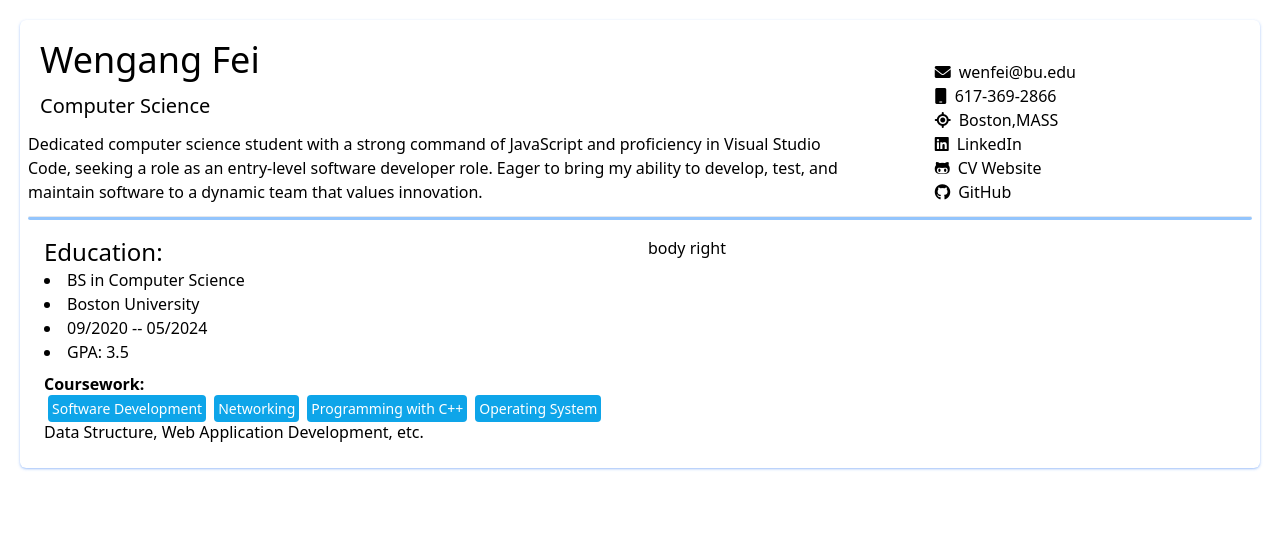
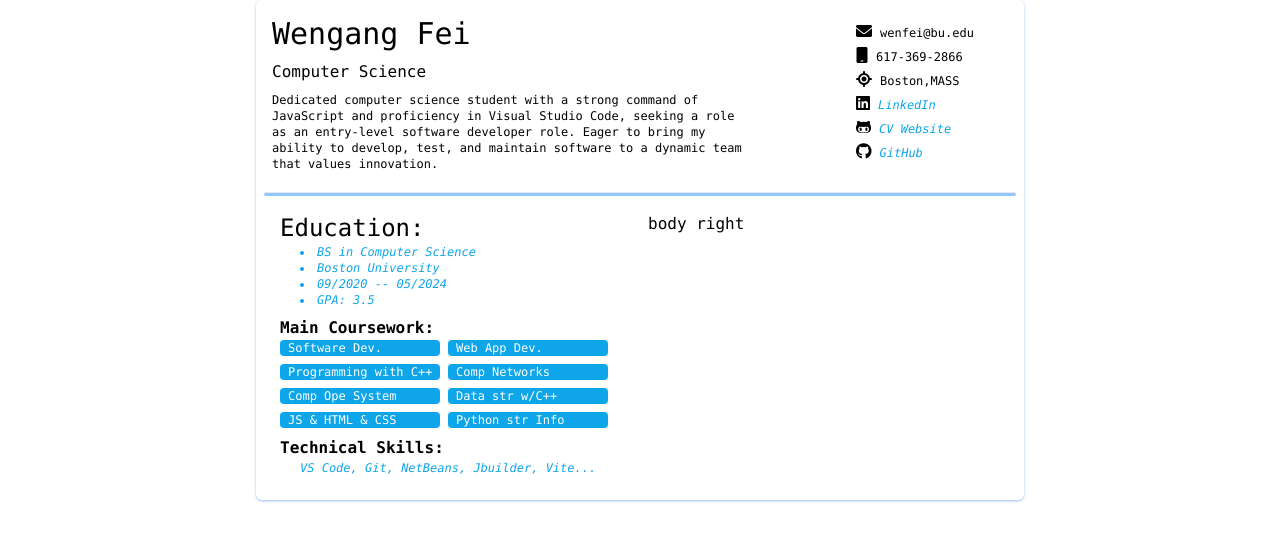
Before and after one commit to WengangFei/Wengang_Fei_CV, a React (Vite) app: page / in a window 1280 px wide. Shown: the top 540 px of the page. Built offline with nearby package versions, Linux system fonts and the light colour scheme.

Commit message:
progressing

```diff
--- a/src/App.jsx
+++ b/src/App.jsx
@@ -6,7 +6,8 @@ function App() {
 
 
   return (
-    <div className='m-5 p-2 rounded-md shadow shadow-blue-500/40 md:shadow-indigo-50/700 '>
+    <div className='m-auto p-2 rounded-md shadow shadow-blue-500/40
+    md:shadow-indigo-50/700 max-w-screen-md'>
       <Header />
       <Body />
     </div>
--- a/src/components/body.jsx
+++ b/src/components/body.jsx
@@ -2,20 +2,47 @@ export default function Body() {
   return (
     <>
         <hr className="h-1 mx-auto bg-blue-300 rounded mt-3 " />
-        <div className="font-sans grid grid-cols-2 gap-4 m-4">
-            <div>
+        <div className="font-mono grid grid-cols-2 gap-4 m-4">
+            <div className="mr-6">
                 <ul className="text-2xl">Education:</ul>
-                <li>BS in Computer Science</li>
-                <li>Boston University</li>
-                <li>09/2020 -- 05/2024</li>
-                <li>GPA: 3.5</li>
-                <p className="font-bold mt-2">Coursework:</p>
+                <li className="text-xs italic text-sky-500 ml-5">BS in Computer Science</li>
+                <li className="text-xs italic text-sky-500 ml-5">Boston University</li>
+                <li className="text-xs italic text-sky-500 ml-5">09/2020 -- 05/2024</li>
+                <li className="text-xs italic text-sky-500 ml-5">GPA: 3.5</li>
+                <p className="font-bold mt-2">Main Coursework:</p>
+                <div className="grid grid-cols-2 gap-2">
+                    <p className="bg-sky-500 rounded text-white text-xs pl-2">
+                        Software Dev.
+                    </p>
+                    <p className="bg-sky-500 rounded text-white text-xs pl-2">
+                        Web App Dev.
+                    </p>
+                    <p className="bg-sky-500 rounded text-white text-xs pl-2">
+                        Programming with C++
+                    </p>
+                    <p className="bg-sky-500 rounded text-white text-xs pl-2">
+                        Comp Networks
+                    </p>
+
+                    <p className="bg-sky-500 rounded text-white text-xs pl-2">
+                        Comp Ope System
+                    </p>
+                    <p className="bg-sky-500 rounded text-white text-xs pl-2">
+                        Data str w/C++
+                    </p>
+
+                    <p className="bg-sky-500 rounded text-white text-xs pl-2">
+                        JS & HTML & CSS
+                    </p>
+                    <p className="bg-sky-500 rounded text-white text-xs pl-2">
+                        Python str Info
+                    </p>
+                </div>
                 <div>
-                    <span className="bg-sky-500 p-1 rounded text-white text-sm m-1">Software Development</span>
-                    <span className="bg-sky-500 p-1 rounded text-white text-sm m-1">Networking</span>
-                    <span className="bg-sky-500 p-1 rounded text-white text-sm m-1">Programming with C++</span>
-                    <span className="bg-sky-500 p-1 rounded text-white text-sm m-1">Operating System</span> Data Structure,
-                    Web Application Development, etc.
+                <p className="font-bold mt-2">Technical Skills:</p>
+                <p className="text-xs italic text-sky-500 ml-5">
+                    VS Code, Git, NetBeans, Jbuilder, Vite...
+                </p>
                 </div>
 
             </div>
--- a/src/components/header.jsx
+++ b/src/components/header.jsx
@@ -2,24 +2,24 @@
 
 export default function header() {
   return (
-    <div className="font-sans grid grid-cols-6 gap-4">
+    <div className="font-mono grid grid-cols-6 gap-4">
         <div className='col-span-4 '>
-            <p className="text-4xl m-3">Wengang Fei</p>
-            <p className="text-xl m-3">Computer Science</p>
-            <p className="mt-3">Dedicated computer science student with a strong command
+            <p className="text-3xl m-2">Wengang Fei</p>
+            <p className="text-md m-2">Computer Science</p>
+            <p className="text-xs m-2">Dedicated computer science student with a strong command
                 of JavaScript and proficiency in Visual Studio Code, seeking
                 a role as an entry-level software developer role. Eager to bring
                 my ability to develop, test, and maintain software to a dynamic
                 team that values innovation.
             </p>
         </div>
-        <div className="col-span-2 ml-10 mt-8 pl-10">
-            <i className="fa-solid fa-envelope"></i><span className="m-2">wenfei@bu.edu</span><br/>
-            <i className="fa-solid fa-mobile"></i><span className="m-2">617-369-2866</span><br />
-            <i className="fa-solid fa-location-crosshairs"></i><span className="m-2">Boston,MASS</span><br />
-            <i className="fa-brands fa-linkedin"></i><a className="m-2" href="https://www.linkedin.com/in/wengang-fei-9948701b4/">LinkedIn</a><br />
-            <i className="fa-brands fa-github-alt"></i><a className="m-2" href='https://wengangfei.github.io/CV/'>CV Website</a><br />
-            <i className="fa-brands fa-github"></i><a className="m-2" href='https://github.com/WengangFei'>GitHub</a>
+        <div className="col-span-2 ml-10 mt-3 pl-10">
+            <i className="fa-solid fa-envelope"></i><span className="text-xs m-2">wenfei@bu.edu</span><br/>
+            <i className="fa-solid fa-mobile"></i><span className="text-xs m-2">617-369-2866</span><br />
+            <i className="fa-solid fa-location-crosshairs"></i><span className="text-xs m-2">Boston,MASS</span><br />
+            <i className="fa-brands fa-linkedin"></i><a className="text-xs m-2 italic text-sky-500" href="https://www.linkedin.com/in/wengang-fei-9948701b4/">LinkedIn</a><br />
+            <i className="fa-brands fa-github-alt"></i><a className="text-xs m-2 italic text-sky-500" href='https://wengangfei.github.io/CV/'>CV Website</a><br />
+            <i className="fa-brands fa-github"></i><a className="text-xs m-2 italic text-sky-500" href='https://github.com/WengangFei'>GitHub</a>
         </div>
 
     </div>
```
